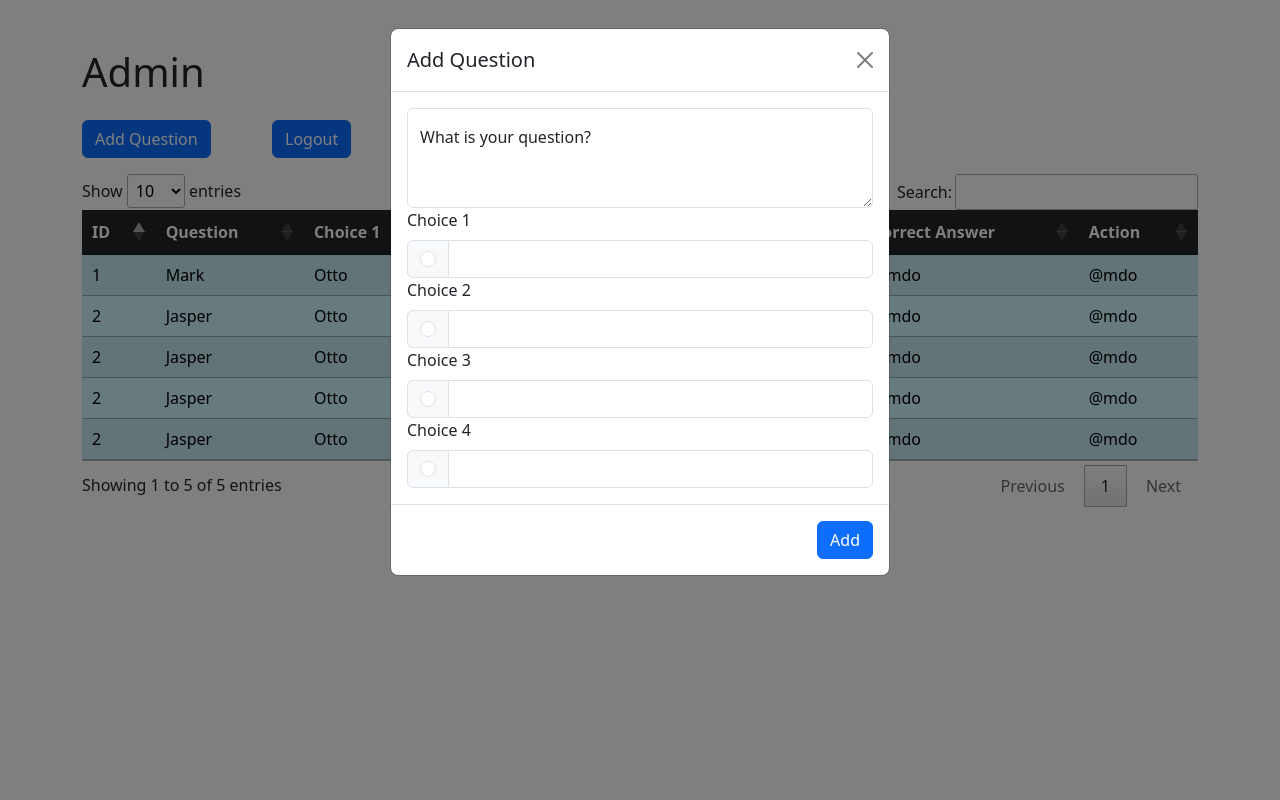
After one commit to mjasper30/Evaluation-Form-PHR, a PHP site: page /admin.php in a window 1280 px wide, after a click on "Add Question". The commit adds this page. Run offline with PHP 8.4, Linux system fonts and the light colour scheme; data that the repository does not hold is empty; some libraries are stand-ins or nearby versions.

Commit message:
admin table to be continued

```diff
--- /dev/null
+++ b/admin.php
@@ -0,0 +1,183 @@
+<!DOCTYPE html>
+<html lang="en">
+<head>
+    <meta charset="UTF-8">
+    <meta name="viewport" content="width=device-width, initial-scale=1.0">
+    <title>Admin</title>
+    <!-- Bootstrap Link CSS -->
+    <link href="https://cdn.jsdelivr.net/npm/bootstrap@5.3.0/dist/css/bootstrap.min.css" rel="stylesheet" integrity="sha384-9ndCyUaIbzAi2FUVXJi0CjmCapSmO7SnpJef0486qhLnuZ2cdeRhO02iuK6FUUVM" crossorigin="anonymous">
+    <!-- DataTables CSS and JS -->
+    <link rel="stylesheet" type="text/css" href="https://cdn.datatables.net/1.10.25/css/jquery.dataTables.min.css">
+    <!-- jQuery Ajax -->
+    <script src="https://ajax.googleapis.com/ajax/libs/jquery/3.5.1/jquery.min.js"></script>
+    <!--Alert JS-->
+    <script src="js/alert.js"></script>
+    <!--Alert CSS-->
+    <link rel="stylesheet" href="css/alert.css">
+</head>
+<body>
+    <div class="container">
+        <h1 class="mt-5 mb-4">Admin</h1>
+        <!-- Add Button Question trigger modal -->
+        <div class="row">
+            <div class="col-2 mb-3">
+                <button type="button" class="btn btn-primary" data-bs-toggle="modal" data-bs-target="#addQuestionModal">
+                Add Question
+                </button>
+            </div>
+            <div class="col-2 mb-3">
+                <button onclick="logOut()" name="logOut" class="btn btn-primary">Logout</button>
+            </div>
+        </div>
+
+
+        <!-- Table -->
+        <table id="myTable" class="table table-info table-striped table-hover">
+            <thead class="table table-dark">
+                <tr>
+                    <th scope="col">ID</th>
+                    <th scope="col">Question</th>
+                    <th scope="col">Choice 1</th>
+                    <th scope="col">Choice 2</th>
+                    <th scope="col">Choice 3</th>
+                    <th scope="col">Choice 4</th>
+                    <th scope="col">Correct Answer</th>
+                    <th scope="col">Action</th>
+                </tr>
+            </thead>
+            <tbody>
+                <tr>
+                    <td>1</td>
+                    <td>Mark</td>
+                    <td>Otto</td>
+                    <td>@mdo</td>
+                    <td>Mark</td>
+                    <td>Otto</td>
+                    <td>@mdo</td>
+                    <td>@mdo</td>
+                </tr>
+                <tr>
+                    <td>2</td>
+                    <td>Jasper</td>
+                    <td>Otto</td>
+                    <td>@mdo</td>
+                    <td>Mark</td>
+                    <td>Otto</td>
+                    <td>@mdo</td>
+                    <td>@mdo</td>
+                </tr>
+                <tr>
+                    <td>2</td>
+                    <td>Jasper</td>
+                    <td>Otto</td>
+                    <td>@mdo</td>
+                    <td>Mark</td>
+                    <td>Otto</td>
+                    <td>@mdo</td>
+                    <td>@mdo</td>
+                </tr>
+                <tr>
+                    <td>2</td>
+                    <td>Jasper</td>
+                    <td>Otto</td>
+                    <td>@mdo</td>
+                    <td>Mark</td>
+                    <td>Otto</td>
+                    <td>@mdo</td>
+                    <td>@mdo</td>
+                </tr>
+                <tr>
+                    <td>2</td>
+                    <td>Jasper</td>
+                    <td>Otto</td>
+                    <td>@mdo</td>
+                    <td>Mark</td>
+                    <td>Otto</td>
+                    <td>@mdo</td>
+                    <td>@mdo</td>
+                </tr>
+            </tbody>
+        </table>
+
+
+        <!-- Add Question Modal -->
+        <div class="modal fade" id="addQuestionModal" tabindex="-1" aria-labelledby="addQuestionModalLabel" aria-hidden="true">
+            <div class="modal-dialog">
+                <div class="modal-content">
+                <div class="modal-header">
+                    <h1 class="modal-title fs-5" id="addQuestionModalLabel">Add Question</h1>
+                    <button type="button" class="btn-close" data-bs-dismiss="modal" aria-label="Close"></button>
+                </div>
+                <div class="modal-body">
+                    <form id="addQuestionForm">
+                    <div class="form-floating">
+                        <textarea class="form-control" placeholder="Leave a comment here" name="yourQuestion" id="yourQuestion" style="height: 100px" required></textarea>
+                        <label for="yourQuestion">What is your question?</label>
+                    </div>
+
+                    <label for="choiceOne" class="form-label">Choice 1</label>
+                    <div class="input-group">
+                        <div class="input-group-text">
+                        <input class="form-check-input mt-0" type="radio" name="correctAnswer" value="Choice One" aria-label="Radio button for following text input" required>
+                        </div>
+
+                        <input type="text" name="choiceOne" id="choiceOne" class="form-control" aria-label="Text input with radio button" required>
+                    </div>
+
+
+                    <label for="choiceTwo" class="form-label">Choice 2</label>
+                    <div class="input-group">
+                        <div class="input-group-text">
+                        <input class="form-check-input mt-0" type="radio" name="correctAnswer" value="Choice Two" aria-label="Radio button for following text input" required>
+                        </div>
+
+                        <input type="text" name="choiceTwo" id="choiceTwo" class="form-control" aria-label="Text input with radio button" required>
+                    </div>
+
+
+                    <label for="choiceThree" class="form-label">Choice 3</label>
+                    <div class="input-group">
+                        <div class="input-group-text">
+                        <input class="form-check-input mt-0" type="radio" name="correctAnswer" value="Choice Three" aria-label="Radio button for following text input" required>
+                        </div>
+
+                        <input type="text" name="choiceThree" id="choiceThree" class="form-control" aria-label="Text input with radio button" required>
+                    </div>
+
+                    <label for="choiceFour" class="form-label">Choice 4</label>
+                    <div class="input-group">
+                        <div class="input-group-text">
+                        <input class="form-check-input mt-0" type="radio" name="correctAnswer" value="Choice Four" aria-label="Radio button for following text input" required>
+                        </div>
+
+                        <input type="text" name="choiceFour" id="choiceFour" class="form-control" aria-label="Text input with radio button" required>
+                    </div>
+                </div>
+                <div class="modal-footer">
+                    <button onclick="addQuestion()" type="submit" name="addQuestionName" class="btn btn-primary">Add</button>
+                </div>
+                </form>
+                </div>
+            </div>
+        </div>
+    </div>
+    <!-- DataTable Initialization -->
+    <script src="https://code.jquery.com/jquery-3.6.0.min.js"></script>
+    <script src="https://cdn.datatables.net/1.10.25/js/jquery.dataTables.min.js"></script>
+    <script>
+        $(document).ready(function() {
+            $('#myTable').DataTable()
+            loadQuestions();
+        });
+    </script>
+    <!-- Functionality -->
+    <script src="js/script.js"></script>
+    <!-- Crud -->
+    <script src="js/crud.js"></script>
+
+    <!-- Boostrap Link JS -->
+    <script src="https://cdn.jsdelivr.net/npm/bootstrap@5.3.0/dist/js/bootstrap.bundle.min.js" integrity="sha384-geWF76RCwLtnZ8qwWowPQNguL3RmwHVBC9FhGdlKrxdiJJigb/j/68SIy3Te4Bkz" crossorigin="anonymous"></script>
+
+
+</body>
+</html>
--- /dev/null
+++ b/get_questions.php
@@ -0,0 +1,3 @@
+<?php
+//CONTINUE....
+?>
--- a/js/crud.js
+++ b/js/crud.js
@@ -38,6 +38,26 @@ function addQuestion() {
   });
 }
 
+function loadQuestions(){
+  //TO BE CONTINUED....
+  $.ajax({
+    url: 'get_questions.php', // Replace with your server-side script URL
+    method: 'GET', // Use the appropriate HTTP method (GET, POST, etc.)
+    dataType: 'json', // Specify the expected data type
+    success: function(data) {
+      // Handle the returned data
+      console.log(data); // Example: Output the data to the console
+
+      // Process the data and populate your table or perform other actions
+      // Here, you can use jQuery DataTables or any other method to display the data
+    },
+    error: function(xhr, status, error) {
+      // Handle any errors that occur during the request
+      console.error(status + ': ' + error);
+    }
+  });
+}
+
 function logOut(){
   $.ajax({
     url: 'backend/logout.php',
```
Also changed, not shown: backend/login.php (+37 -11 lines), datatables.php (added, +78 -0 lines), evaluation.php (+11 -73 lines), index.php (+7 -3 lines).
